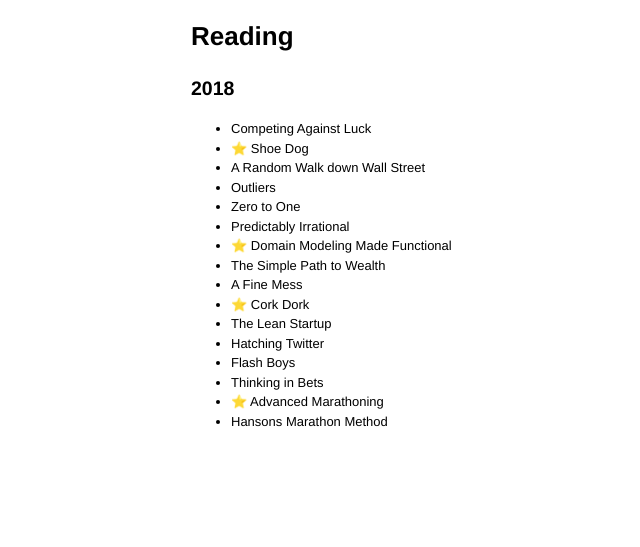
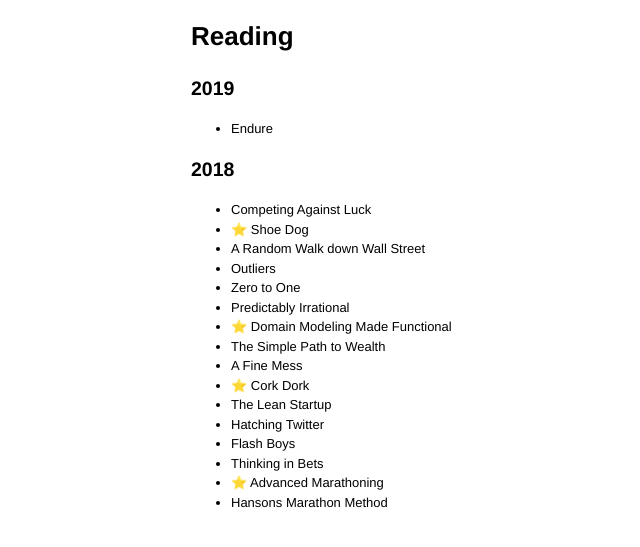
Before and after one commit to denis/denis.github.com, a Jekyll site: the page built from reading.md, in a window 1280 px wide. Shown: the top 547 px of the page, without its empty margins (49-689 px from the left). Built offline with Jekyll 4.4.1, drawn with Linux system fonts in a browser that asks for light colours; comment, search, counter and statistics services are not loaded.

Commit message:
Add Endure to /reading

```diff
--- a/reading.md
+++ b/reading.md
@@ -5,6 +5,10 @@
 ---
 
 # {{ page.title }}
+
+## 2019
+
+- Endure
 
 ## 2018
 
```
